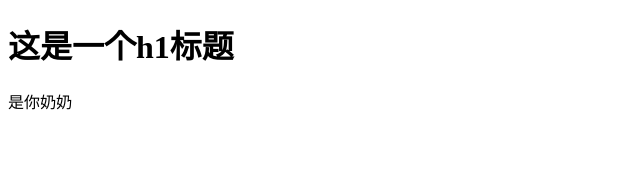
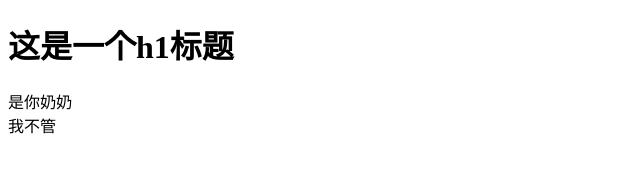
Before and after one commit to lxy960910/project_01, a plain HTML site: page index.html in a window 1280 px wide. Shown: the full height of the page, 0-640 px from the left. Drawn offline with Linux system fonts and the light colour scheme.

Commit message:
给index.html添加了div标签

```diff
--- a/index.html
+++ b/index.html
@@ -11,6 +11,7 @@
 <body>
     <h1>这是一个h1标题</h1>
     <span>是你奶奶</span>
+    <div>我不管</div>
     <script src="index.js"></script>
 </body>
 
```
